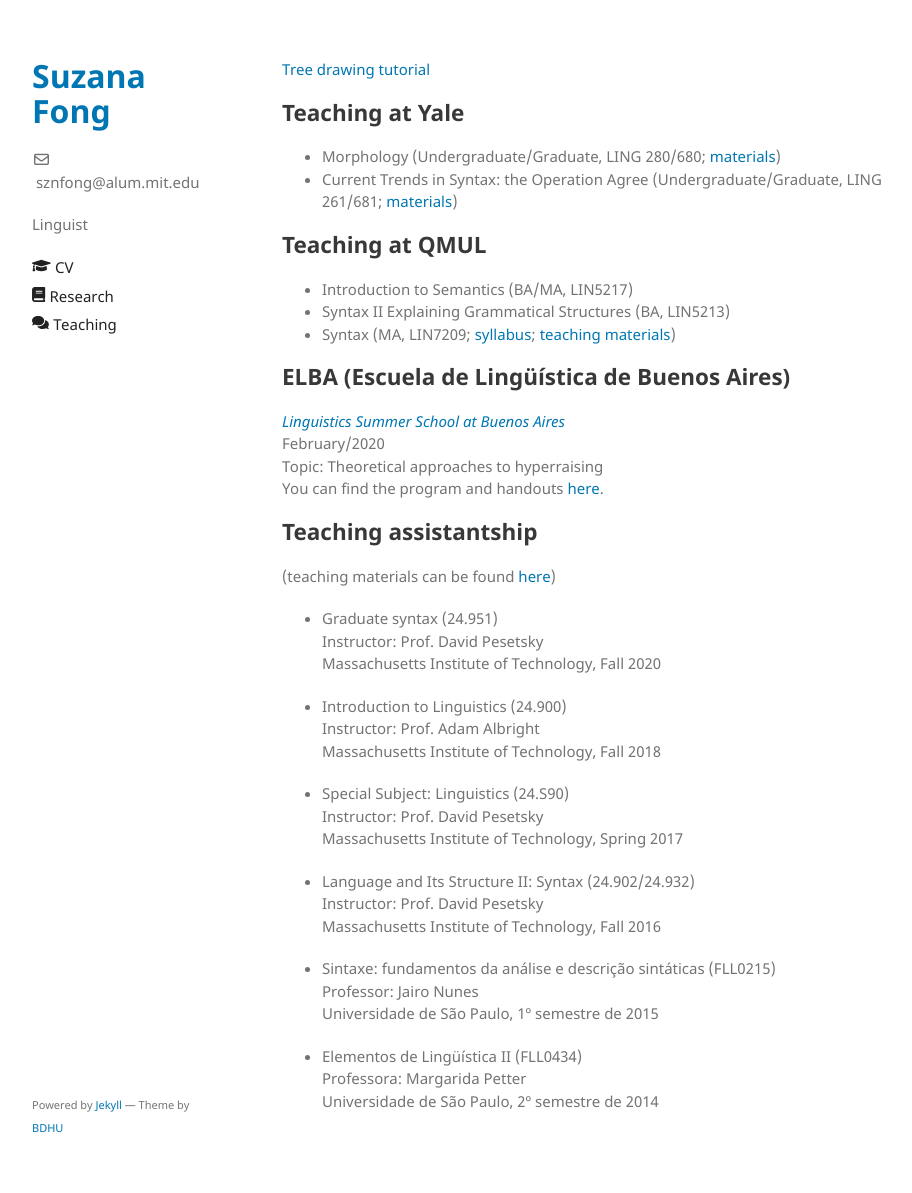
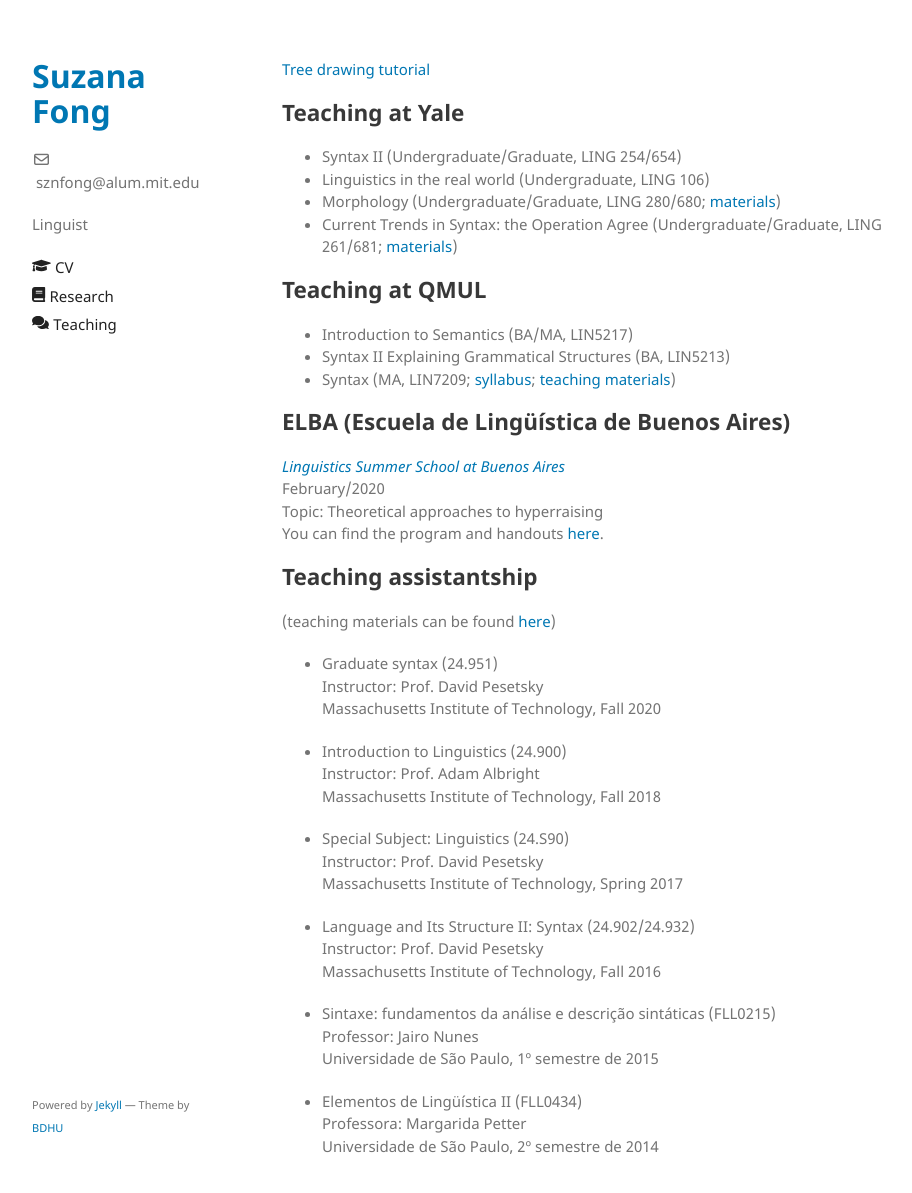
Before and after one commit to sznfng/sznfng.github.io, a Jekyll site: the page built from teaching.md, in a window 1280 px wide and 1207 px high. Shown: the top 1193 px of the window, without its empty margins (178-1090 px from the left). Built offline with Jekyll 4.4.1, drawn with Linux system fonts in a browser that asks for light colours.

Commit message:
Update teaching.md

```diff
--- a/teaching.md
+++ b/teaching.md
@@ -6,6 +6,8 @@ title: Teaching
 [Tree drawing tutorial](Tree_drawing_tutorial_website.pdf)
 
 ## Teaching at Yale
++ Syntax II (Undergraduate/Graduate, LING 254/654)
++ Linguistics in the real world (Undergraduate, LING 106)
 + Morphology (Undergraduate/Graduate, LING 280/680; [materials](https://www.dropbox.com/sh/0nuen1k1nzdjvdl/AADskOLcd4jHh-cmczVF72E8a?dl=0))
 + Current Trends in Syntax: the Operation Agree (Undergraduate/Graduate, LING 261/681; [materials](https://www.dropbox.com/sh/1i76zgliw852oyb/AAANq3gmRNQKNIhZspVBmKcua?dl=0))
 
```
